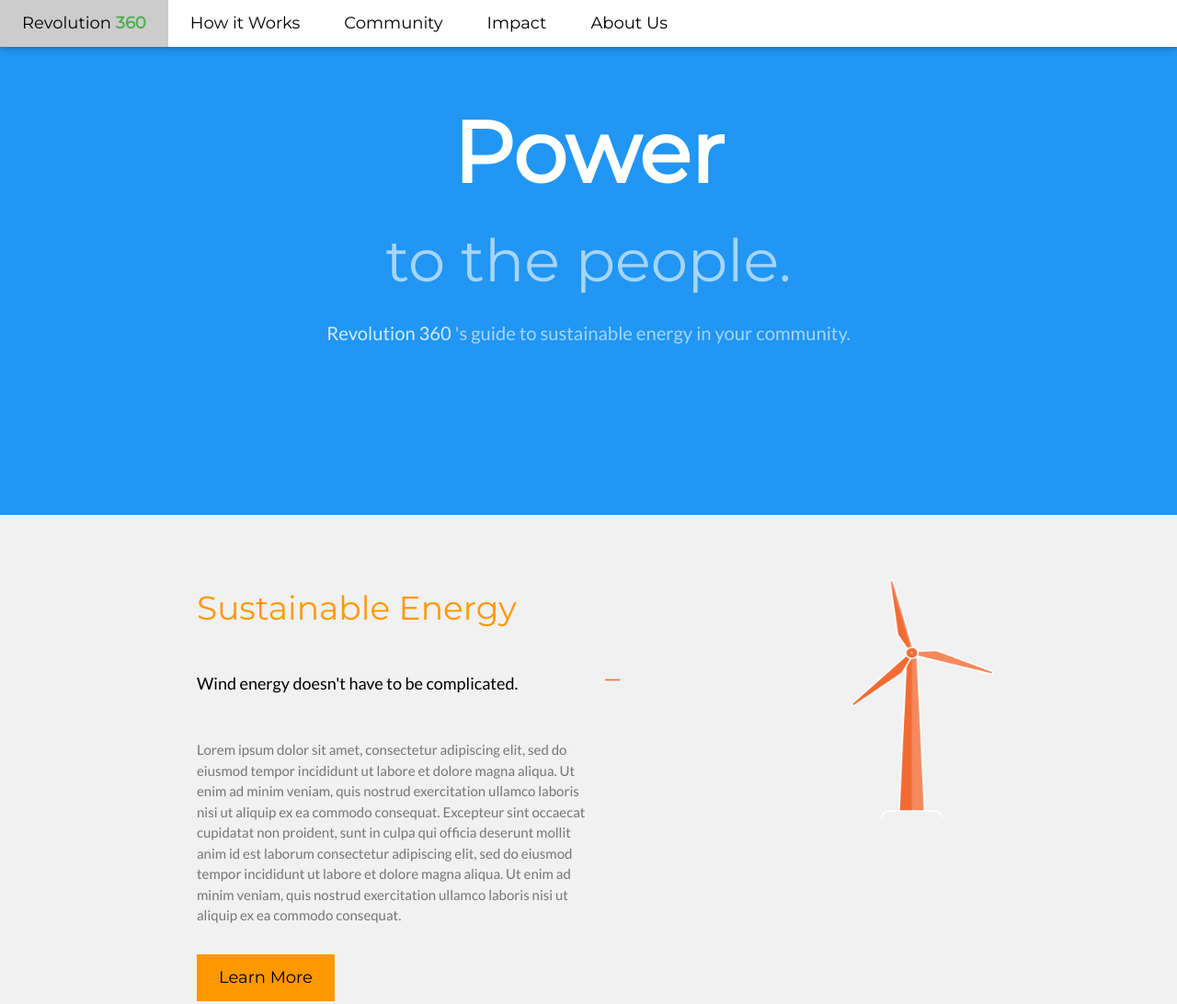
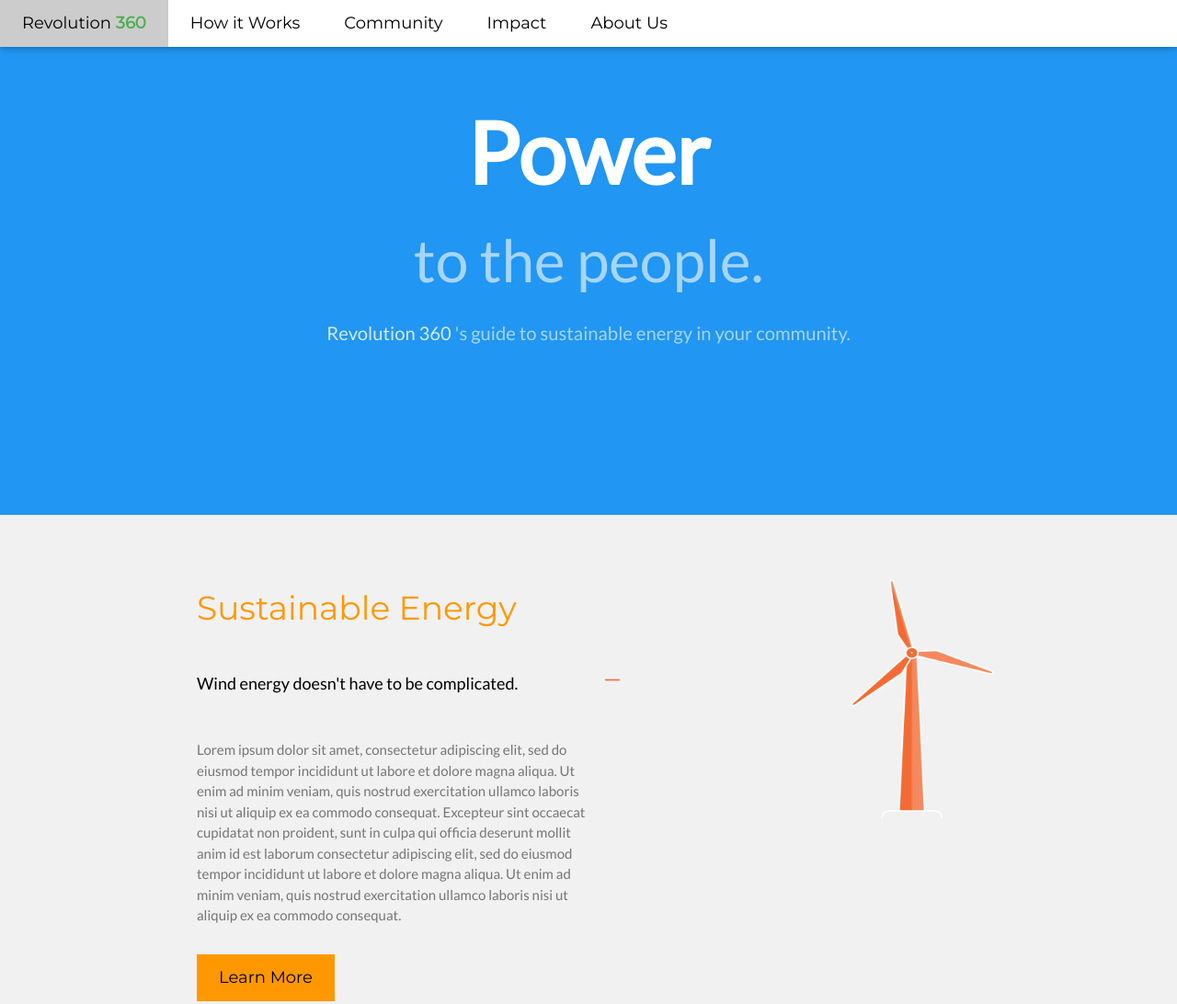
Before and after one commit to KenyanBurnham/2311-Revolution360, a plain HTML site: page index.html in a window 1280 px wide. Shown: the top 1092 px of the page at 92% size. Drawn offline with nearby package versions, Linux system fonts and the light colour scheme.

Commit message:
Reducing header text

```diff
--- a/index.html
+++ b/index.html
@@ -38,15 +38,16 @@ body,h1,h2,h3,h4,h5,h6 {font-family: "Lato", sans-serif}
 
 <!-- Header -->
 <header class="w3-container w3-center w3-blue custom-header">
-    <h1 class="w3-margin w3-jumbo w3-text-white custom-header-text">
+    <h2 class="w3-margin w3-jumbo w3-text-white custom-header-text">
         <b class="custom-header-text-bold">Power</b> <br>
         <span class="custom-span-faded-6">to the people.</span>
-    </h1>
+    </h2>
     <!--Photo by Karsten Würth (@inf1783) on Unsplash -->
     <p class="w3-margin w3-text-white custom-header-text-bold-sub">
         <span class="custom-span-faded-8">Revolution 360</span>
         <span class="custom-span-faded-6">'s guide to sustainable energy in your community.</span>
     </p>
+    <br>
 </header>
 
 <!-- First Grid -->
```
